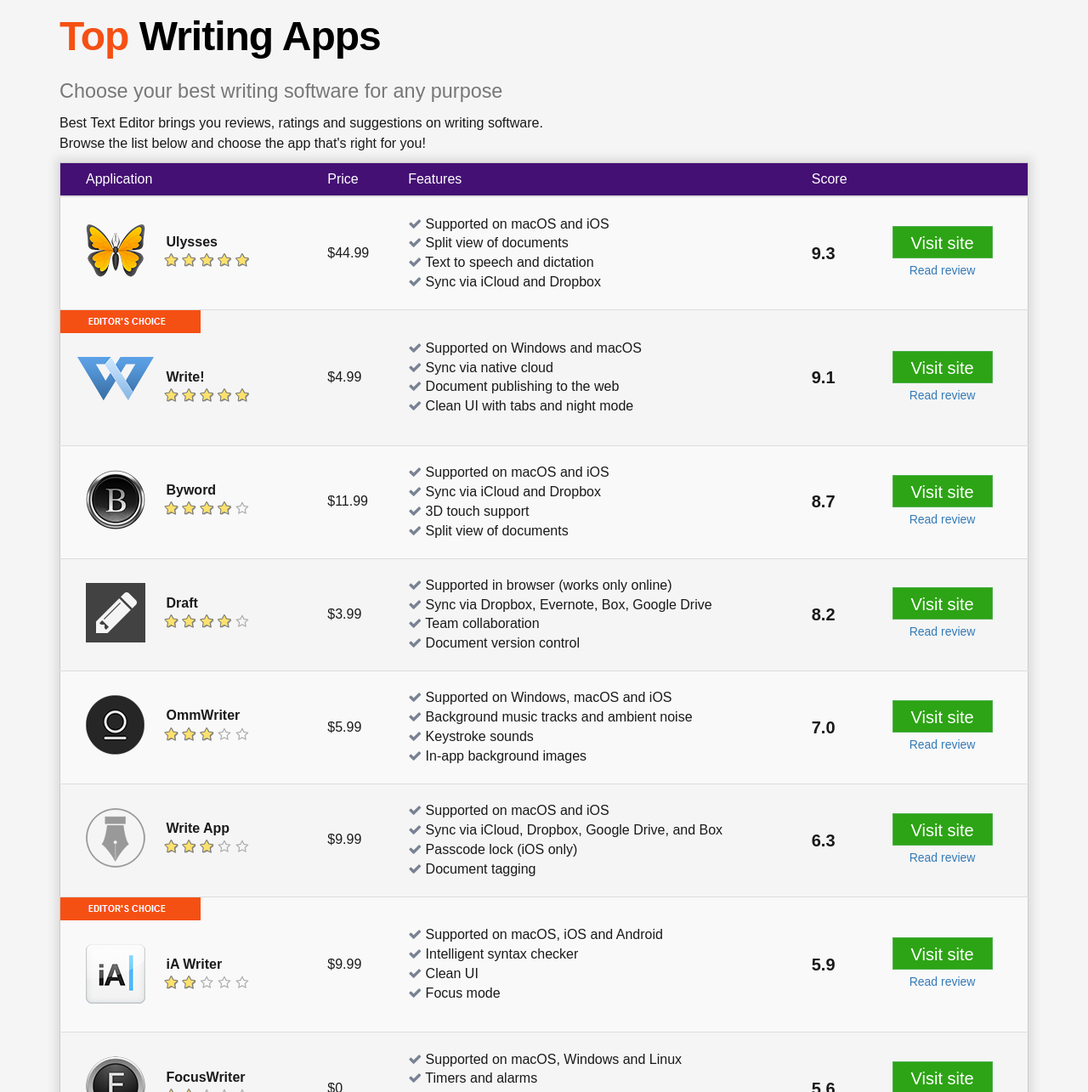
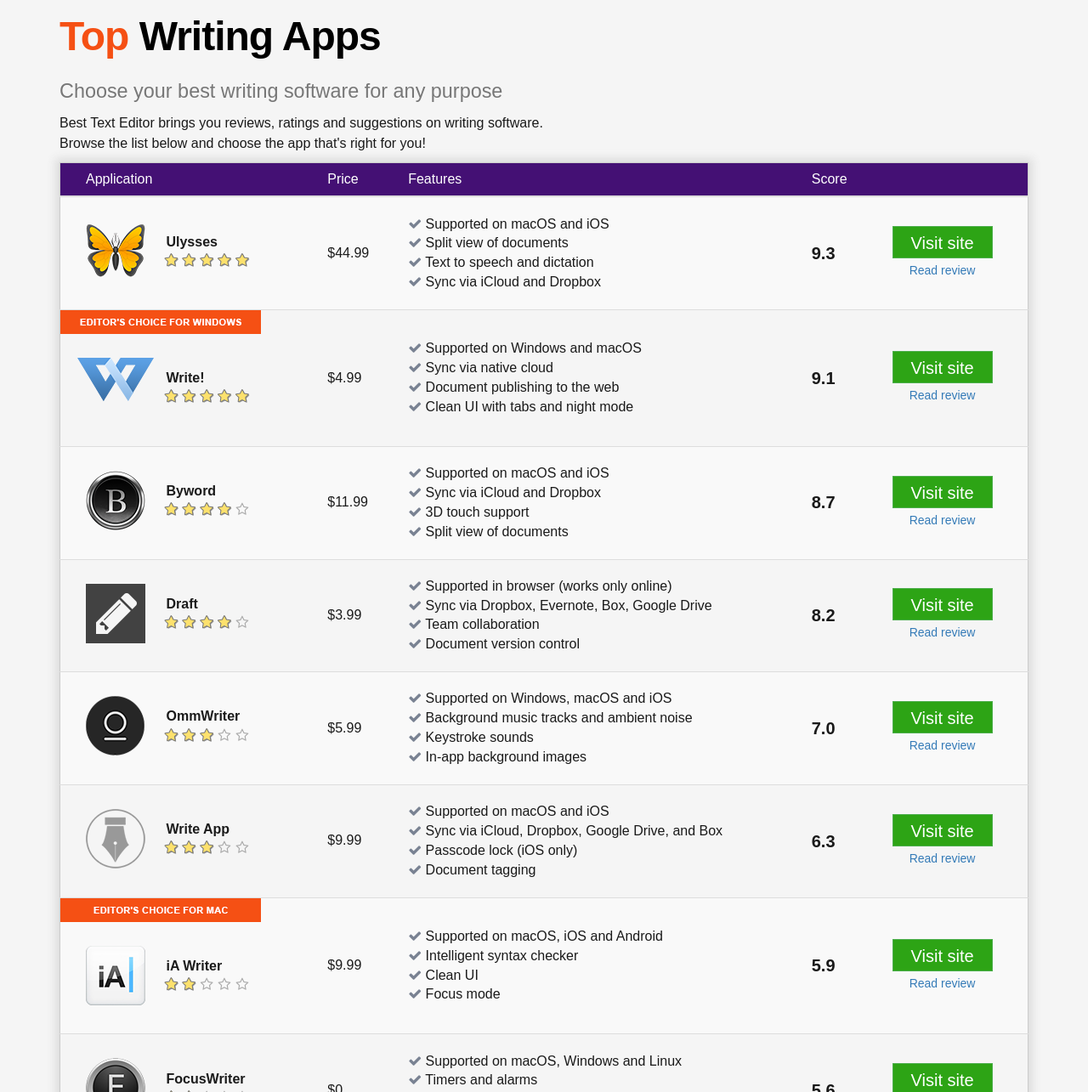
Before and after one commit to yaroslav-rybiak/appsrating, a plain HTML site: page index.html in a window 1280 px wide. Shown: the part 79-1364 px from the top of the page at 85% size. Drawn offline with Linux system fonts and the light colour scheme.

Commit message:
new ribbons

```diff
--- a/css/style.css
+++ b/css/style.css
@@ -156,14 +156,24 @@ thead {
     vertical-align: middle;
 }
 
-.ribbon {
-    background-image: url("../img/ribbon.png");
+.ribbon-win {
+    background-image: url("../img/ribbon-win.png");
     position: relative;
     z-index: 1;
     top: -8px;
     left: -30px;
-    width: 165px;
-    height: 27px;
+    width: 236px;
+    height: 28px;
+}
+
+.ribbon-mac {
+    background-image: url("../img/ribbon-mac.png");
+    position: relative;
+    z-index: 1;
+    top: -8px;
+    left: -30px;
+    width: 236px;
+    height: 28px;
 }
 
 .star {
--- a/index.html
+++ b/index.html
@@ -68,7 +68,7 @@
                     <i class="fa fa-check light-gray" aria-hidden="true"></i> Text to speech and dictation<br>
                     <i class="fa fa-check light-gray" aria-hidden="true"></i> Sync via iCloud and Dropbox
                 </td><td class="rating">9.3</td><td><a href="http://ulyssesapp.com/" rel="nofollow" target="_blank" type="button" class="btn btn-success">Visit site</a><br><a class="review" href="ulysses-review">Read review</a></td></tr>
-                <tr><td><div class="ribbon"></div>
+                <tr><td><div class="ribbon-win"></div>
                     <img class="logo" src="img/write!.png">
                     <label for="second" class="control-label">Write!</label>
                     <input id="second" name="first" type="number" value="5" min=0 max=5 step=1 data-size="xs">
@@ -133,7 +133,7 @@
                     <i class="fa fa-check light-gray" aria-hidden="true"></i> Passcode lock (iOS only)<br>
                     <i class="fa fa-check light-gray" aria-hidden="true"></i> Document tagging<br>
                 </td><td class="rating">6.3</td><td><a href="http://writeapp.net/" rel="nofollow" target="_blank" type="button" class="btn btn-success">Visit site</a><br><a class="review" href="writeapp-review">Read review</a></td></tr>
-                <tr><td><div class="ribbon"></div>
+                <tr><td><div class="ribbon-mac"></div>
                     <img class="logo" src="img/iAwriter.png">
                     <label for="seventh" class="control-label">iA Writer</label>
                     <input id="seventh" name="first" type="number" value="2" min=0 max=5 step=1 data-size="xs">
```
Also changed, not shown: reviews.html (+2 -2 lines), img/ribbon-mac.png (added), img/ribbon-win.png (added).
